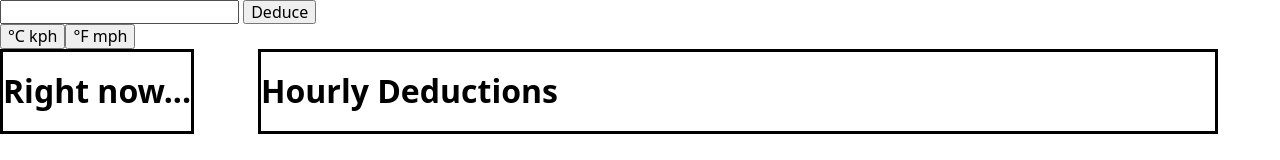
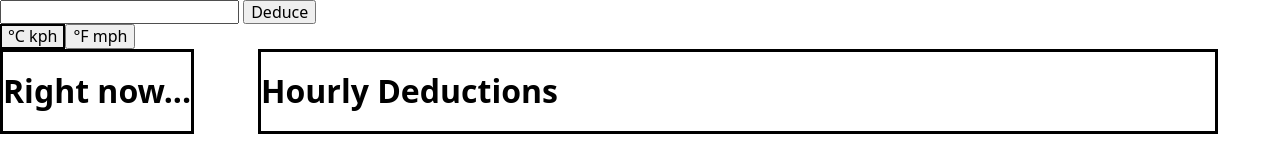
Before and after one commit to mell62/weather-app, a website built with webpack: page src/index.html in a window 1280 px wide. Shown: the top 160 px of the page. Built offline with nearby package versions, Linux system fonts and the light colour scheme.

Commit message:
Set celsius btn active by default

```diff
--- a/src/index.html
+++ b/src/index.html
@@ -18,7 +18,7 @@
           <button type="submit" class="location-submit">Deduce</button>
           <div class="error-message"></div>
         </form>
-        <button class="celsius-btn unit-bnt">°C kph</button
+        <button class="celsius-btn unit-btn unit-btn-active">°C kph</button
         ><button class="fahrenheit-btn unit-btn">°F mph</button>
       </header>
       <main class="parent-container">
```
